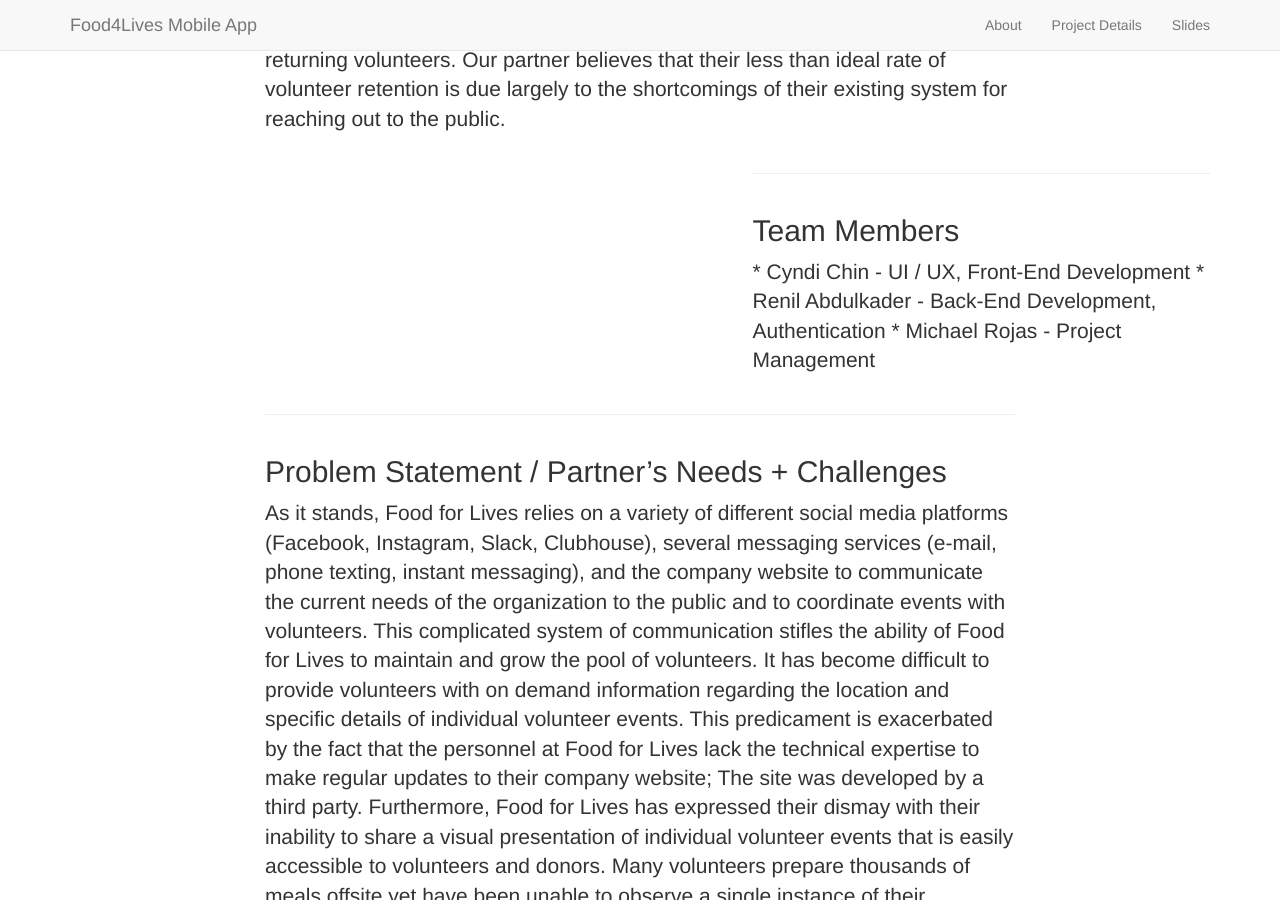
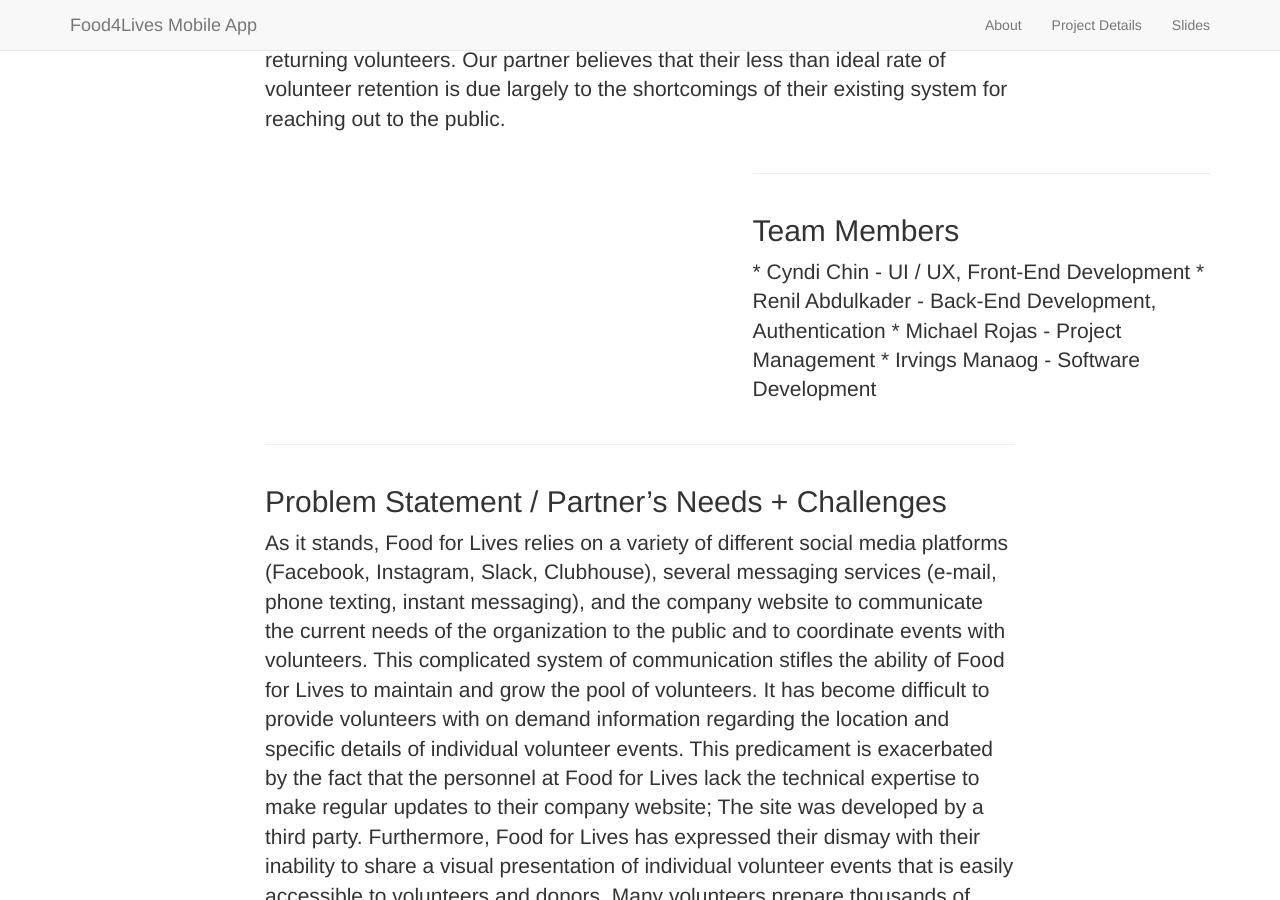
Before and after one commit to food4lives/food4lives.github.io, a Jekyll site: the page built from _posts/2021-02-09-moreabout.markdown, in a window 1280 px wide and 900 px high, scrolled down 1163 px. Built offline with Jekyll 4.4.1, drawn with Linux system fonts in a browser that asks for light colours; nearby versions of some CDN libraries; library files that are not in the unit come from our copies.

Commit message:
Update 2021-02-10-teammembers.markdown

```diff
--- a/_posts/2021-02-10-teammembers.markdown
+++ b/_posts/2021-02-10-teammembers.markdown
@@ -8,3 +8,4 @@
 * Cyndi Chin - UI / UX, Front-End Development
 * Renil Abdulkader - Back-End Development, Authentication
 * Michael Rojas - Project Management
+* Irvings Manaog - Software Development
```
